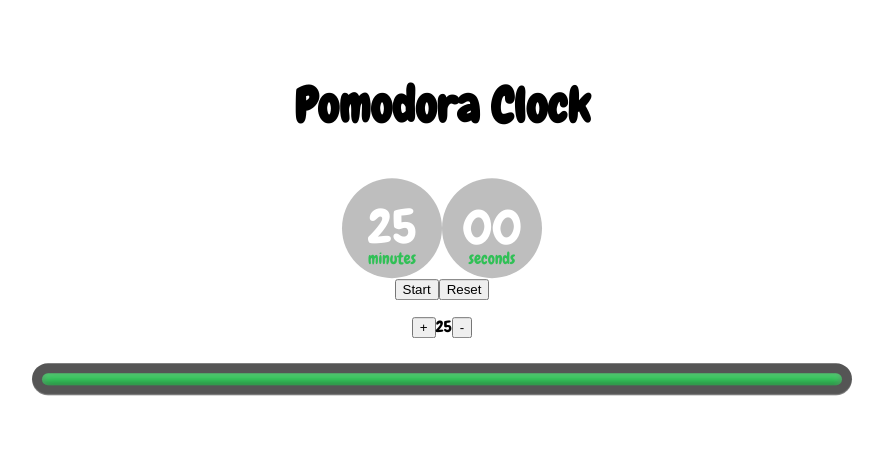
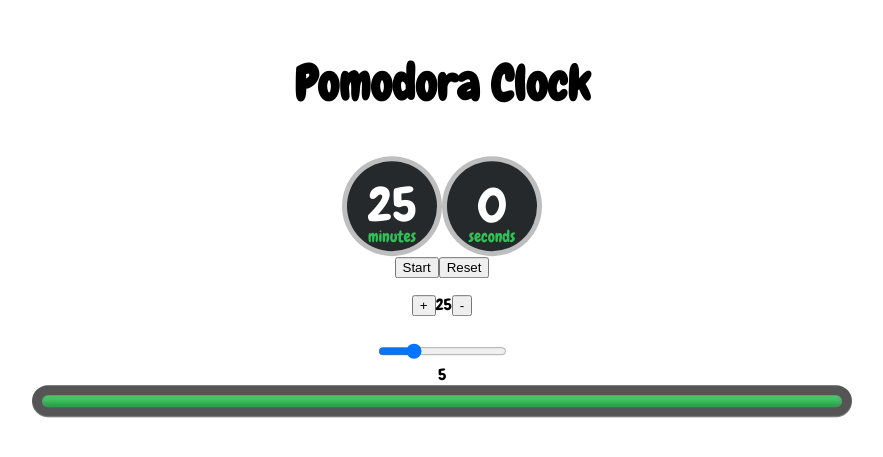
Before and after one commit to nimaiwalsh/Pomodora-Clock, a React (Create React App) app: page / in a window 1280 px wide. Shown: the part 185-642 px from the top of the page, without its empty margins (198-1081 px from the left). Built offline with nearby package versions, Linux system fonts and the light colour scheme.

Commit message:
added a break component

```diff
--- a/src/App.css
+++ b/src/App.css
@@ -45,13 +45,23 @@
   align-items: center;
 }
 
-.session-clock > div > span {
+.session-clock > div > div {
+  width: 90px;
+  height: 90px;
+  background-color: #25292C;
+  border-radius: 50%;
+  display: flex;
+  justify-content: center;
+  align-items: center;
+}
+
+.session-clock > div > div > span {
   display: block;
   font-size: 3rem;
   color: white;
 }
 
-.session-clock > div > span > span {
+.session-clock > div > div > span > span {
   font-size: 1rem;
   line-height: 0;
   display: block;
--- a/src/App.js
+++ b/src/App.js
@@ -2,6 +2,7 @@ import React, { Component } from 'react';
 import SessionClock from './components/SessionClock.js';
 import SessionLength from './components/SessionLength.js';
 import SessionProgressBar from './components/SessionProgressBar.js';
+import BreakLength from './components/BreakLength.js';
 import logo from './logo.svg';
 import './App.css';
 
@@ -12,8 +13,9 @@ class App extends Component {
     //Set the initial state 25 minute start time
     this.state = {
       totalSeconds: 1500,
-      timer: {h:0, m:25, s:'00'},
+      timer: {h:0, m:25, s:0},
       setMinutes: 25,
+      setBreak: 5,
       intervalId: 0,
       timerBtn: 'Start'
     };
@@ -24,7 +26,7 @@ class App extends Component {
     this.setState({
       setMinutes: minutes,
       totalSeconds: minutes * 60,
-      timer: {m:minutes, s:'00'}
+      timer: {m:minutes, s:0}
     });
   }
 
@@ -38,7 +40,7 @@ class App extends Component {
     let divisorSeconds = divisorMinutes % 60;
     let convertSeconds = Math.ceil(divisorSeconds);
     this.setState({ timer: {h:hours, m:minutes, s:convertSeconds} });
-    if (this.state.totalSeconds <= 0) {
+    if (this.state.totalSeconds === 0) {
       this.clearTimer();
     }
   }
@@ -85,9 +87,22 @@ class App extends Component {
           <h2>Pomodora Clock</h2>
         </div>
         <section className="App-section">
-          <SessionClock callbackFromApp={this.beginTimer} callbackFromApp2={this.resetTimer} sessionClock={this.state.timer} timerBtn={this.state.timerBtn} />
-          <SessionLength callbackFromApp={this.updateTimer} minutes={this.state.setMinutes} />
-          <SessionProgressBar percentage={percentage} />
+          <SessionClock
+            callbackFromApp={this.beginTimer}
+            callbackFromApp2={this.resetTimer}
+            sessionClock={this.state.timer}
+            timerBtn={this.state.timerBtn}
+          />
+          <SessionLength
+            callbackFromApp={this.updateTimer}
+            minutes={this.state.setMinutes}
+          />
+          <BreakLength
+            callbackFromApp={(updateBreak) => {this.setState({setBreak: updateBreak})}} breakTime={this.state.setBreak}
+          />
+          <SessionProgressBar
+            percentage={percentage}
+          />
         </section>
         <footer>
         </footer>
--- a/src/components/BreakLength.js
+++ b/src/components/BreakLength.js
@@ -0,0 +1,20 @@
+import React from 'react';
+
+const BreakLength = ({ callbackFromApp, breakTime }) => {
+
+  return (
+    <div className="break-length">
+      <input
+        type="range"
+        min="0"
+        max="20"
+        step="5"
+        value={breakTime}
+        onChange={(event) => callbackFromApp(event.target.value)}
+      />
+      <div>{breakTime}</div>
+    </div>
+  );
+};
+
+export default BreakLength;
--- a/src/components/SessionClock.js
+++ b/src/components/SessionClock.js
@@ -11,13 +11,19 @@ const SessionClock = ({ sessionClock, callbackFromApp, callbackFromApp2, timerBt
       <div>
         <div className="session-clock">
           <div className="hour-record" style={{display: `${display}`}}>
-            <span>{sessionClock.h}</span>
+          <div style={{display: `${display}`}}>
+            <span>{sessionClock.h}<span>hours</span></span>
           </div>
-          <div className="minute-record">
-            <span>{sessionClock.m}<span>minutes</span></span>
           </div>
-          <div className="second-record">
-            <span>{sessionClock.s}<span>seconds</span></span>
+          <div>
+            <div>
+              <span>{sessionClock.m}<span>minutes</span></span>
+            </div>
+          </div>
+          <div>
+            <div>
+              <span>{sessionClock.s}<span>seconds</span></span>
+            </div>
           </div>
         </div>
         <div className="start-reset-btns">
```
